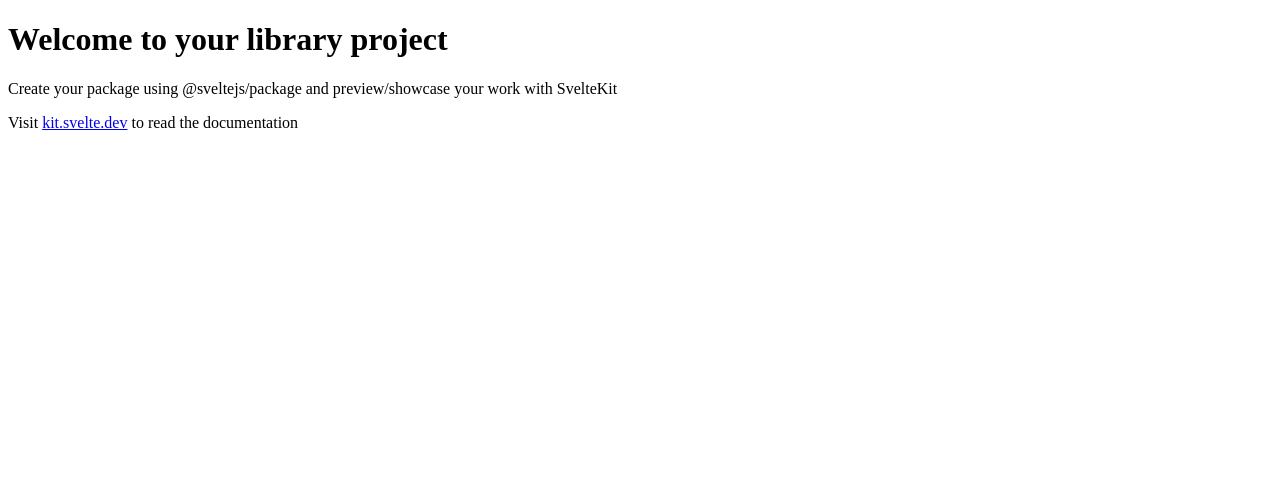
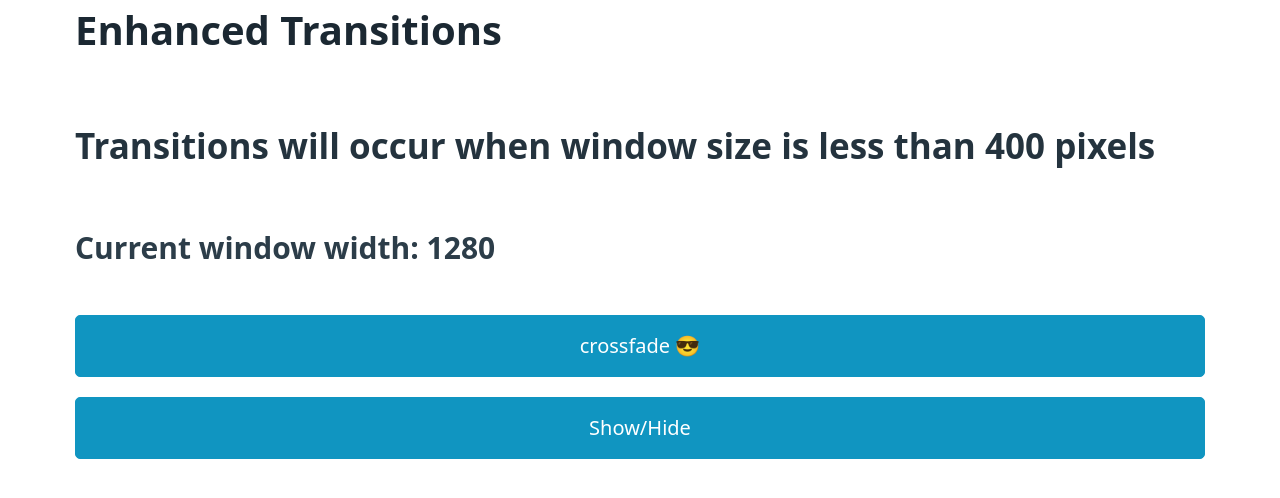
Before and after one commit to Thiagolino8/svelte-enhanced-transitions, a SvelteKit app: page / in a window 1280 px wide. Shown: the top 498 px of the page. Built offline with nearby package versions, Linux system fonts and the light colour scheme.

Commit message:
Conditional transition

```diff
--- a/package.json
+++ b/package.json
@@ -3,10 +3,10 @@
 	"version": "0.0.1",
 	"scripts": {
 		"dev": "vite dev",
-		"build": "vite build && npm run package",
+		"build": "vite build && pnpm package",
 		"preview": "vite preview",
 		"package": "svelte-kit sync && svelte-package && publint",
-		"prepublishOnly": "npm run package",
+		"prepublishOnly": "pnpm package",
 		"check": "svelte-kit sync && svelte-check --tsconfig ./tsconfig.json",
 		"check:watch": "svelte-kit sync && svelte-check --tsconfig ./tsconfig.json --watch",
 		"lint": "prettier --plugin-search-dir . --check . && eslint .",
@@ -27,6 +27,7 @@
 		"svelte": "^4.0.0"
 	},
 	"devDependencies": {
+		"@picocss/pico": "^1.5.10",
 		"@sveltejs/adapter-auto": "^2.1.0",
 		"@sveltejs/kit": "^1.22.6",
 		"@sveltejs/package": "^2.2.1",
--- /dev/null
+++ b/src/routes/+layout.svelte
@@ -0,0 +1,17 @@
+<script lang="ts">
+	import '@picocss/pico';
+</script>
+
+<main class="container">
+	<slot />
+</main>
+
+<style>
+	main {
+		overflow-x: hidden;
+	}
+
+	:global(html) {
+		overflow-y: scroll;
+	}
+</style>
--- a/src/routes/+page.svelte
+++ b/src/routes/+page.svelte
@@ -1,3 +1,52 @@
-<h1>Welcome to your library project</h1>
-<p>Create your package using @sveltejs/package and preview/showcase your work with SvelteKit</p>
-<p>Visit <a href="https://kit.svelte.dev">kit.svelte.dev</a> to read the documentation</p>
+<script lang="ts">
+	import Modal from './Modal.svelte';
+	import { blur, fade, fly, draw, scale, crossfade, slide } from './custom';
+
+	let show = false;
+	let modal = false;
+	let width: number = 0;
+
+	$: enabled = width < 400;
+
+	const [intro, outro] = crossfade({
+		fallback(node, params) {
+			return fade(node, params);
+		}
+	});
+
+	const toggleModal = () => {
+		modal = !modal;
+	};
+</script>
+
+<svelte:window bind:innerWidth={width} />
+
+<h1>Enhanced Transitions</h1>
+<h2>Transitions will occur when window size is less than 400 pixels</h2>
+<h3>Current window width: {width}</h3>
+
+{#if !modal}
+	<button on:click={toggleModal}>
+		<span
+			in:intro|global={{ enabled, key: 'crossfade' }}
+			out:outro|global={{ enabled, key: 'crossfade' }}>crossfade</span
+		>
+		<span in:intro|global={{ enabled, key: 'emoji' }} out:outro|global={{ enabled, key: 'emoji' }}
+			>😎</span
+		>
+	</button>
+{/if}
+
+{#if modal}
+	<Modal {enabled} {intro} {outro} on:click={toggleModal} />
+{/if}
+
+<button on:click={() => (show = !show)}>Show/Hide</button>
+
+{#if show}
+	<p transition:blur={{ enabled }}>blur</p>
+	<p transition:fade={{ enabled }}>fade</p>
+	<p transition:fly={{ enabled, x: '5rem' }}>fly</p>
+	<p transition:scale={{ enabled }}>scale</p>
+	<p transition:slide={{ enabled }}>slide</p>
+{/if}
--- /dev/null
+++ b/src/routes/Modal.svelte
@@ -0,0 +1,23 @@
+<script lang="ts">
+	export let intro, outro, enabled;
+</script>
+
+<button on:click>
+	<h1 in:intro|global={{enabled, key: 'crossfade' }} out:outro|global={{enabled, key: 'crossfade' }}>crossfade</h1>
+	<span in:intro|global={{enabled, key: 'emoji' }} out:outro|global={{enabled, key: 'emoji' }}>😎</span>
+</button>
+
+<style>
+	button {
+		height: 100vh;
+		width: 100vw;
+		position: fixed;
+		top: 0;
+		left: 0;
+		z-index: 100;
+		background: rgba(0, 0, 0, 0.7);
+		display: grid;
+		place-content: center;
+		border: none;
+	}
+</style>
--- /dev/null
+++ b/src/routes/custom.ts
@@ -0,0 +1,38 @@
+import {
+	blur as svelte_blur,
+	crossfade as svelte_crossfade,
+	draw as svelte_draw,
+	fade as svelte_fade,
+	fly as svelte_fly,
+	scale as svelte_scale,
+	slide as svelte_slide,
+	type TransitionConfig
+} from 'svelte/transition';
+
+type WithOptions<T> = T & { enabled?: boolean };
+
+export const conditionalTransition =
+	<T extends HTMLElement | SVGElement, U>(
+		transitionFn: (node: T, options: U) => TransitionConfig | (() => TransitionConfig)
+	) =>
+	(node: T, options: WithOptions<U>) => {
+		const { enabled = true } = options;
+		const transition = enabled ? transitionFn(node, options) : null;
+
+		if (typeof transition === 'function') {
+			return () => (enabled ? transition() : { duration: 0 }) satisfies TransitionConfig;
+		}
+
+		return (enabled && transition ? transition : { duration: 0 }) satisfies TransitionConfig;
+	};
+
+export const blur = conditionalTransition(svelte_blur);
+export const fade = conditionalTransition(svelte_fade);
+export const fly = conditionalTransition(svelte_fly);
+export const slide = conditionalTransition(svelte_slide);
+export const scale = conditionalTransition(svelte_scale);
+export const draw = conditionalTransition(svelte_draw);
+export const crossfade = (options: Parameters<typeof svelte_crossfade>[0]) => {
+	const [send, receive] = svelte_crossfade(options);
+	return [conditionalTransition(send), conditionalTransition(receive)];
+};
--- a/tsconfig.json
+++ b/tsconfig.json
@@ -9,6 +9,7 @@
 		"skipLibCheck": true,
 		"sourceMap": true,
 		"strict": true,
-		"moduleResolution": "NodeNext"
+		"moduleResolution": "NodeNext",
+		"module": "NodeNext"
 	}
 }
```
Also changed, not shown: src/lib/index.ts (renamed from src/lib/index.js), 1 other file (tests, documents, lock files or other folders).
